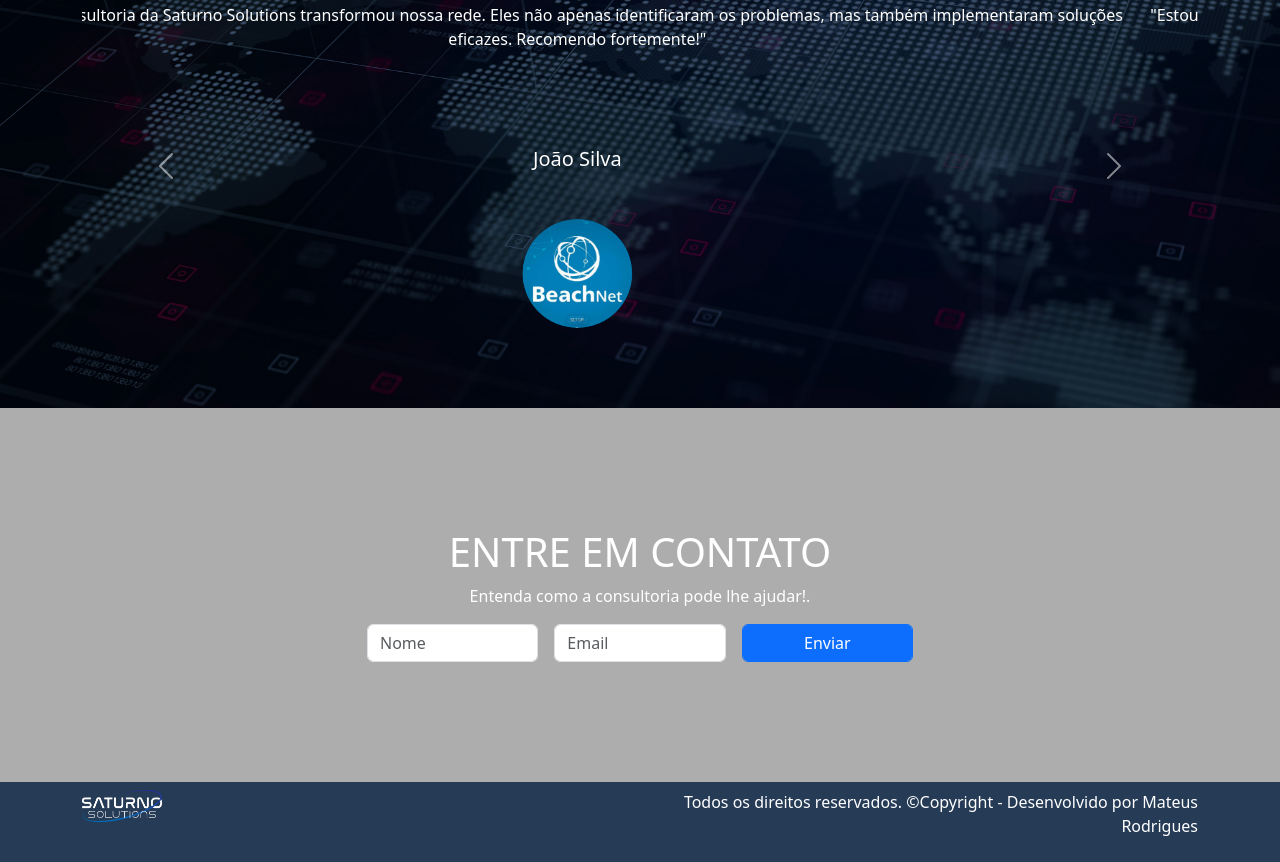
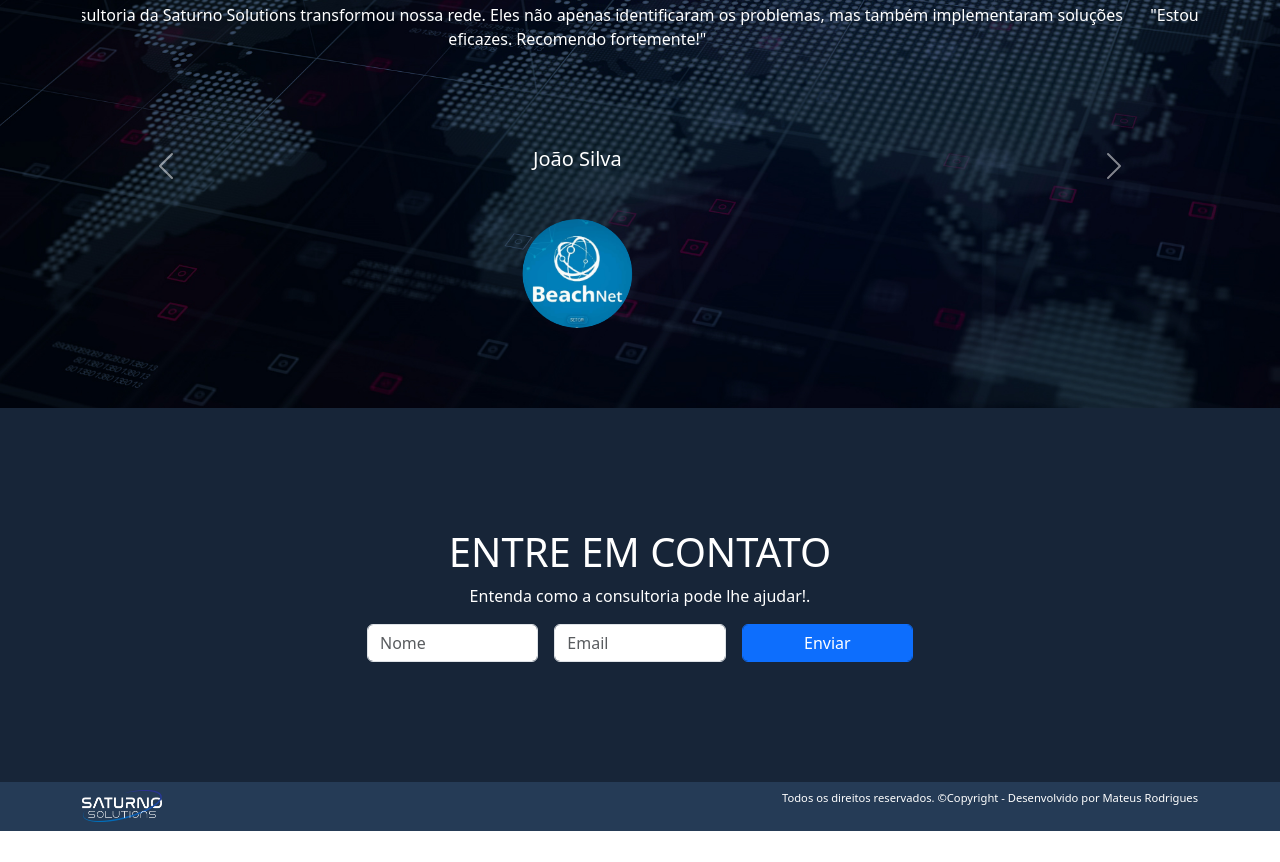
Before and after one commit to MateusDRodrigues/MateusDRodrigues-ESTACIO-HTML-CSS-BOOTSTRAP, a plain HTML site: page index.html in a window 1280 px wide. Shown: the part 2029-2891 px from the top of the page. After the commit the page ends 2860 px from the top, so only its background shows below. Drawn offline with nearby package versions, Linux system fonts and the light colour scheme.

Commit message:
ajustado footer

```diff
--- a/css/style.css
+++ b/css/style.css
@@ -69,7 +69,8 @@
 
 /* inicio da sessao 4 ---------------------- */
 .section4 {
-    background-color: rgb(225, 249, 255);
+    background-color: rgb(255, 255, 255);
+    color: rgba(5, 66, 151, 0.749);
     padding-top: 10vh;
     padding-bottom: 10vh;
 }
@@ -106,16 +107,17 @@
 
 /* inicio da sessao 6 ---------------------- */
 .section6 {
-    background-color: rgb(173, 173, 173);
     padding-top: 15vh;
     padding-bottom: 5vh;
+    text-align: center;
+    background-color: rgb(23, 37, 56);
     color: white;
-    text-align: center;
 }
 /* final da sessao 6 ---------------------- */
 
 .footer{
     background-color: rgb(37, 59, 86);
+    font-size: 70%;
     padding: 1vh;
 }
 
--- a/index.html
+++ b/index.html
@@ -238,10 +238,10 @@
         <div class="container-fluid footer">
             <div class="container">
                 <div class="row align-self-end justify-content-between">
-                    <div class="col-lg-6">
+                    <div class="col-lg-4">
                         <img src="img/logo-saturno.png" alt="logo">
                     </div>
-                    <div class="col-lg-6">
+                    <div class="col-lg-8">
                         <p>Todos os direitos reservados. ©Copyright - Desenvolvido por Mateus Rodrigues</p>
                     </div>
                 </div>
```
